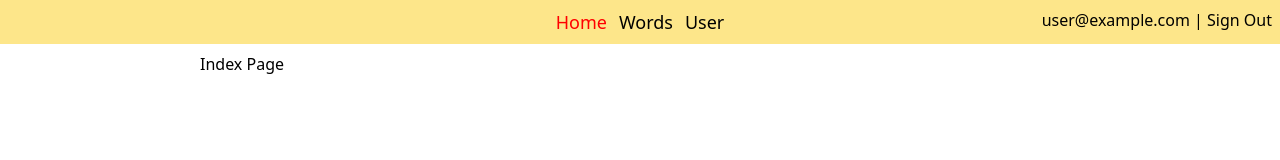
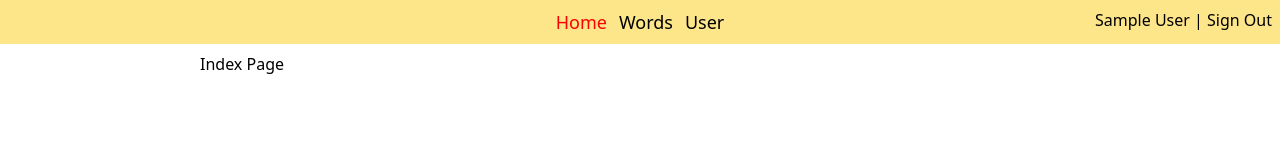
Before and after one commit to alex-tiutiunyk/dictionary, a React (Vite) app: page / in a window 1280 px wide. Shown: the top 160 px of the page. Built offline with nearby package versions, Linux system fonts and the light colour scheme; no server answers; sample sign-in values are in the browser's storage; the HTML template or start-up script is replaced by a standard one.

Commit message:
Display Login

```diff
--- a/src/components/Header.tsx
+++ b/src/components/Header.tsx
@@ -42,7 +42,7 @@ const Header = () => {
           onClick={handleSignOut}
         >
           {loading && 'loading'}
-          {!loading && user && `${user?.email} | Sign Out`}
+          {!loading && user && `${user?.displayName ? user?.displayName : user?.email} | Sign Out`}
         </button>
       </div>
     </header>
--- a/src/pages/auth/SignIn.tsx
+++ b/src/pages/auth/SignIn.tsx
@@ -48,6 +48,7 @@ const SignIn: React.FC = () => {
             Sign in to your account
           </h1>
           <div className='space-y-4 md:space-y-6'>
+            <p className='text-center'>Test account: test@gmail.com / test123</p>
             {errorMessage && <p className='text-red-700 text-center'>{errorMessage}</p>}
             <div>
               <label htmlFor='email' className='block mb-2 text-sm font-medium text-gray-900'>
```
